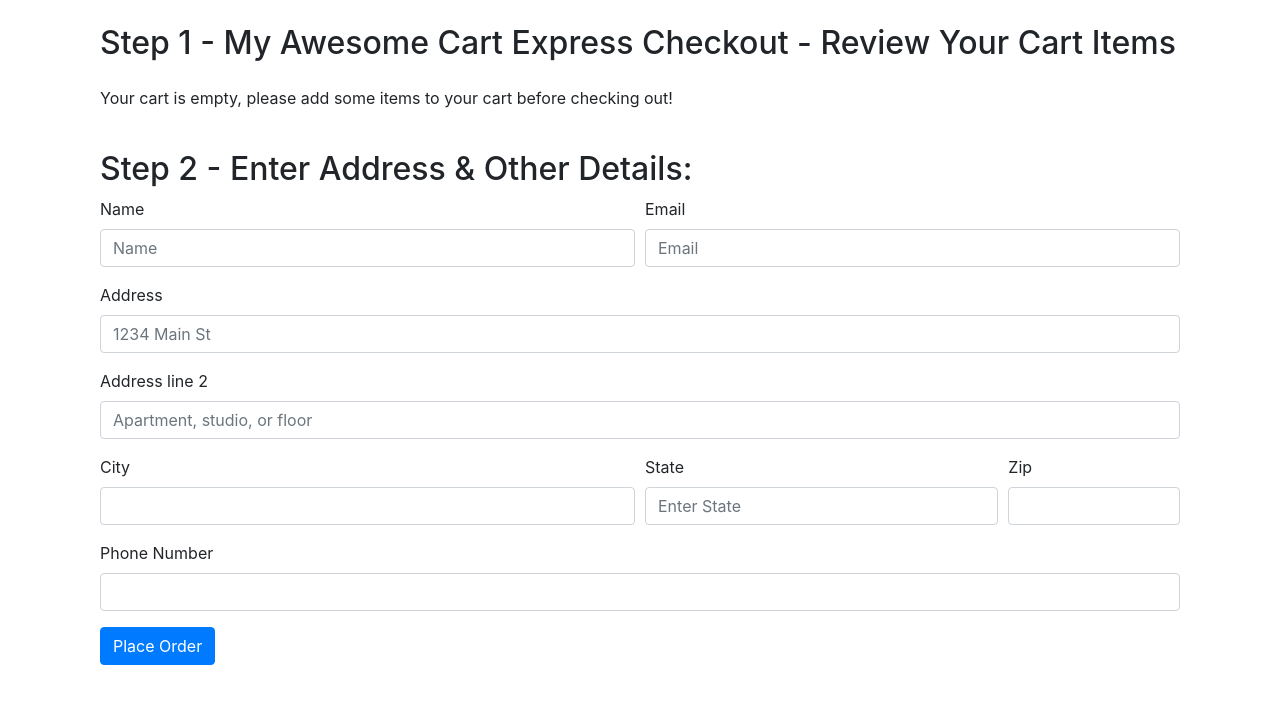
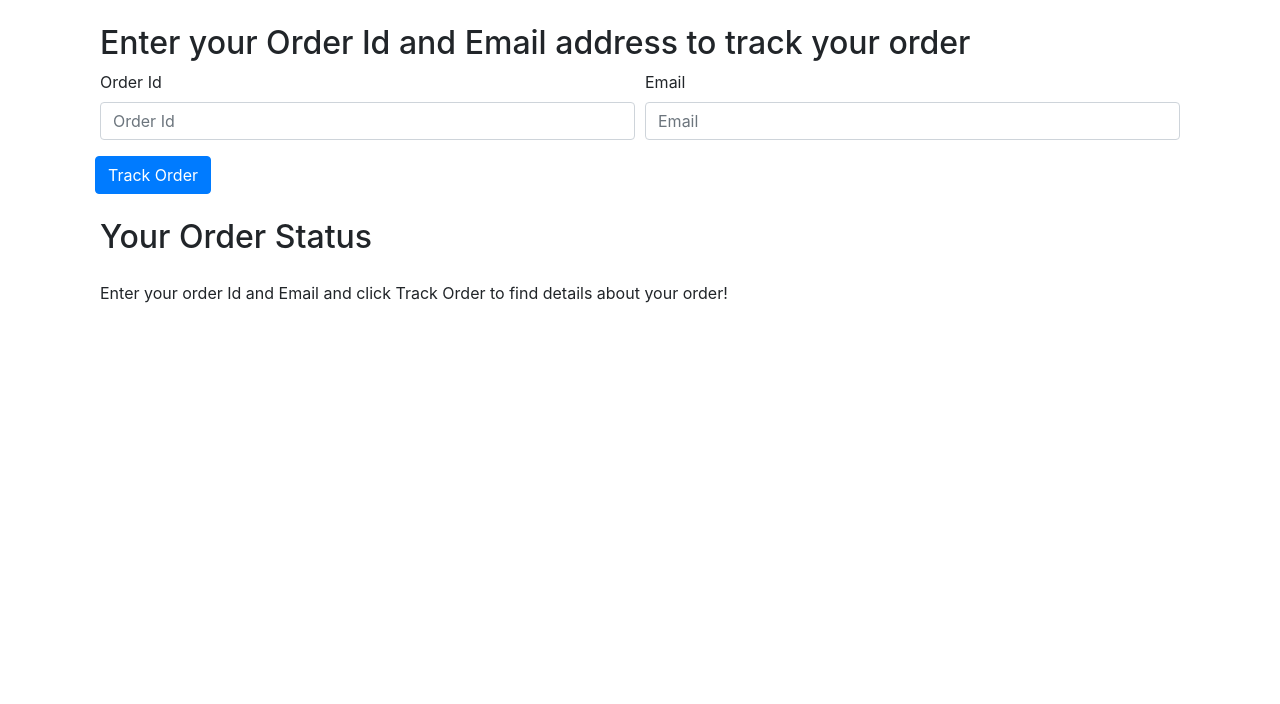
Before and after one commit to adityakadlag2004/authpro, a Django app: page /shop/tracker/ in a window 1280 px wide. Shown: the part 56-760 px from the top of the page. Run offline with Django 4.2, Linux system fonts and the light colour scheme; some libraries are stand-ins or nearby versions.

Commit message:
Order tracker.html Done

```diff
--- a/MAC/shop/admin.py
+++ b/MAC/shop/admin.py
@@ -1,6 +1,7 @@
 from django.contrib import admin
-from . models import Product,Contact,Order
+from . models import Product,Contact,Order,OrderUpdate
 
 admin.site.register(Product)
 admin.site.register(Order)
 admin.site.register(Contact)
+admin.site.register(OrderUpdate)
--- a/MAC/shop/templates/shop/basic.html
+++ b/MAC/shop/templates/shop/basic.html
@@ -56,16 +56,19 @@
             <a class="nav-link" href="/shop/contact">Contact Us</a>
           </li>
         </ul>
-        <form class="form-inline my-2 my-lg-0">
+        <form class="form-inline my-2 my-lg-0" method="GET" action="/shop/search">
+          {% csrf_token %}
           <input
             class="form-control mr-sm-2"
             type="search"
+            id="product_name"
+            name="product_name"
             placeholder="Search"
             aria-label="Search"
           />
-          <button class="btn btn-outline-success my-2 my-sm-0" type="submit">
+          <a href= "shop/search/{{product_name}}"> <button class="btn btn-outline-success my-2 my-sm-0" type="submit" >
             Search
-          </button>
+          </button></a>
         </form>
         <button type="button" class="btn btn-secondary mx-2" id="popcart" data-placement="bottom" data-bs-toggle="popover" data-html='true' data-bs-content="And here's some amazing content. It's very engaging. Right?">
           Your Cart(<span id="cart">0</span>)
@@ -76,11 +79,9 @@
     {% block body%} {% endblock %}
     <!-- Optional JavaScript -->
     <!-- jQuery first, then Popper.js, then Bootstrap JS -->
-    <script
-      src="https://code.jquery.com/jquery-3.3.1.slim.min.js"
-      integrity="sha384-q8i/X+965DzO0rT7abK41JStQIAqVgRVzpbzo5smXKp4YfRvH+8abtTE1Pi6jizo"
-      crossorigin="anonymous"
-    ></script>
+    <script src="https://code.jquery.com/jquery-3.3.1.js"
+  integrity="sha256-2Kok7MbOyxpgUVvAk/HJ2jigOSYS2auK4Pfzbm7uH60="
+  crossorigin="anonymous"></script>
     <script
       src="https://cdnjs.cloudflare.com/ajax/libs/popper.js/1.14.6/umd/popper.min.js"
       integrity="sha384-wHAiFfRlMFy6i5SRaxvfOCifBUQy1xHdJ/yoi7FRNXMRBu5WHdZYu1hA6ZOblgut"
--- a/MAC/shop/templates/shop/tracker.html
+++ b/MAC/shop/templates/shop/tracker.html
@@ -1,90 +1,67 @@
 {% extends 'shop/basic.html' %}
-{% block title%} Checkout - My Awesome Cart{% endblock %}
+{% block title%} My Awesome Cart Tracker{% endblock %}
 {% block body %}
 <div class="container">
     <div class="col my-4">
-        <h2>Step 1 - My Awesome Cart Express Checkout - Review Your Cart Items</h2>
-        <div class="my-4">
-            <ul class="list-group" id="items">
-            </ul>
-        </div>
-    </div>
-    <div class="col my-4">
-        <h2>Step 2 - Enter Address & Other Details:</h2>
-        <form method="post" action="/shop/checkout/">{% csrf_token %}
-            <input type="hidden" name="itemsJson" id="itemsJson">
+        <h2>Enter your Order Id and Email address to track your order</h2>
+        <form method="post" action="#" id="trackerForm">{% csrf_token %}
             <div class="form-row">
                 <div class="form-group col-md-6">
-                    <label for="inputname">Name</label>
-                    <input type="text" class="form-control" id="name" name="name" placeholder="Name">
+                    <label for="inputname">Order Id</label>
+                    <input type="text" class="form-control" id="orderId" name="orderId" placeholder="Order Id">
                 </div>
                 <div class="form-group col-md-6">
                     <label for="inputEmail4">Email</label>
                     <input type="email" class="form-control" id="email" name="email" placeholder="Email">
                 </div>
-            </div>
-            <div class="form-group">
-                <label for="inputAddress">Address</label>
-                <input type="text" class="form-control" id="address1" name="address1" placeholder="1234 Main St">
-            </div>
-            <div class="form-group">
-                <label for="inputAddress2">Address line 2</label>
-                <input type="text" class="form-control" id="address2" name="address2" placeholder="Apartment, studio, or floor">
-            </div>
-            <div class="form-row">
-                <div class="form-group col-md-6">
-                    <label for="inputCity">City</label>
-                    <input type="text" class="form-control" id="city" name="city">
-                </div>
-                <div class="form-group col-md-4">
-                    <label for="inputState">State</label>
-                    <input type="text" class="form-control" id="state" name="state"  placeholder="Enter State">
-                </div>
-                <div class="form-group col-md-2">
-                    <label for="inputZip">Zip</label>
-                    <input type="text" class="form-control" id="zip_code" name="zip_code">
+                <button type="submit" class="btn btn-primary">Track Order</button>
             </div>
     </div>
-            <div class="form-group">
-                <label for="inputZip">Phone Number</label>
-                <input type="tel" class="form-control" id="phone" name="phone">
+    <div class="col my-4">
+        <h2>Your Order Status</h2>
+        <div class="my-4">
+            <ul class="list-group" id="items">
+            	Enter your order Id and Email and click Track Order to find details about your order!
+            </ul>
         </div>
-            <button type="submit" class="btn btn-primary">Place Order</button>
-        </form>
     </div>
 </div>
 {% endblock %}
 {% block js %}
 <script>
-if (localStorage.getItem('cart') == null) {
-    var cart = {};
-} else {
-    cart = JSON.parse(localStorage.getItem('cart'));
-}
-console.log(cart);
-var sum = 0;
-if ($.isEmptyObject(cart)) {
-    //if object is empty
-    mystr = `<p>Your cart is empty, please add some items to your cart before checking out!</p>`
-    $('#items').append(mystr);
-} else {
-    for (item in cart) {
-        let name = cart[item][1];
-        let qty = cart[item][0];
-        sum = sum + qty;
+$('#trackerForm').submit(function(event) {
+    $('#items').empty();
+    var formData = {
+        'orderId': $('input[name=orderId]').val(),
+        'email': $('input[name=email]').val(),
+        'csrfmiddlewaretoken': $('input[name=csrfmiddlewaretoken]').val()
+    };
+    $.ajax({
+            type: 'POST',
+            url: '/shop/tracker/',
+            data: formData,
+            encode: true
+        })
+        .done(function(data) {
+            console.log(data)
+            updates = JSON.parse(data);
+            if (updates.length > 0 & updates != {}) {
+                for (i = 0; i < updates.length; i++) {
+                    let text = updates[i]['text'];
+                    let time = updates[i]['time'];
                     mystr = `<li class="list-group-item d-flex justify-content-between align-items-center">
-                    ${name}
-                    <span class="badge badge-primary badge-pill">${qty}</span>
+                    ${text}
+                    <span class="badge badge-primary badge-pill">${time}</span>
                 </li>`
                     $('#items').append(mystr);
                 }
+            } else {
+            	mystr = `<li class="list-group-item d-flex justify-content-between align-items-center">
+                    Sorry, We are not able to fetch this order id and email. Make sure to type correct order Id and email</li>`
+            	$('#items').append(mystr);
             }
-document.getElementById('cart').innerHTML = sum;
-$('#itemsJson').val(JSON.stringify(cart));
-{% if thank %}
-alert('Thanks for ordering with us. Your order is {{id}}. Use it to track your order using our order tracker');
-localStorage.clear();
-document.location = "/shop";
-{% endif %}
+        });
+    event.preventDefault();
+});
 </script>
 {% endblock %}
--- a/MAC/shop/views.py
+++ b/MAC/shop/views.py
@@ -1,7 +1,8 @@
-from django.shortcuts import render
-
-from .models import Product, Contact, Order
+from django.http import HttpResponse
+from django.shortcuts import render, redirect
+from .models import Product, Contact, Order, OrderUpdate
 from math import ceil
+import json
 
 
 def index(request):
@@ -11,7 +12,7 @@ def index(request):
     for cat in cats:
         prod = Product.objects.filter(category=cat)
         n = len(prod)
-        nSlides = n//4 + ceil((n/4)-(n//4))
+        nSlides = n // 4 + ceil((n / 4) - (n // 4))
         allProds.append([prod, range(1, nSlides), nSlides])
     params = {
         'allProds': allProds,
@@ -20,7 +21,14 @@ def index(request):
 
 
 def search(request):
-    return render(request, 'shop/search.html')
+    if request.method == "GET":
+        product_name = request.GET.get('product_name')
+        product = Product.objects.filter(productName=product_name)
+        print('Product = ', product)
+        if len(product) > 0:
+            return render(request, 'shop/search.html', {'product': product[0]})
+        else:
+            return redirect('/shop')
 
 
 def about(request):
@@ -46,6 +54,23 @@ def productView(request, myId):
 
 
 def tracker(request):
+    if request.method == "POST":
+        orderId = request.POST.get('orderId', '')
+        email = request.POST.get('email', '')
+        try:
+            order = Order.objects.filter(order_id=orderId, email=email)
+            if len(order) > 0:
+                update = OrderUpdate.objects.filter(order_id=orderId)
+                updates = []
+                for item in update:
+                    updates.append({'text': item.update_desc, 'time': item.timestamp})
+                    response = json.dumps(updates, default=str)
+                return HttpResponse(response)
+            else:
+                return HttpResponse('{}')
+        except Exception as e:
+            return HttpResponse('{}')
+
     return render(request, 'shop/tracker.html')
 
 
@@ -55,7 +80,7 @@ def checkout(request):
         name = request.POST.get('name', '')
         email = request.POST.get('email', '')
         address = request.POST.get('address1', '') + \
-            " " + request.POST.get('address2', '')
+                  " " + request.POST.get('address2', '')
         city = request.POST.get('city', '')
         state = request.POST.get('state', '')
         zip_code = request.POST.get('zip_code', '')
@@ -63,8 +88,9 @@ def checkout(request):
         order = Order(items_json=items_json, name=name, email=email, address=address, city=city,
                       state=state, zip_code=zip_code, phone=phone)
         order.save()
+        update = OrderUpdate(order_id=order.order_id, update_desc="The Order has been placed")
+        update.save()
         thank = True
         id = order.order_id
-        return render(request, 'shop/checkout.html', {'thank': thank,'id':id})
-
+        return render(request, 'shop/checkout.html', {'thank': thank, 'id': id})
     return render(request, 'shop/checkout.html')
```
Also changed, not shown: MAC/shop/models.py (+12 -0 lines), MAC/shop/templates/shop/search.html (+61 -2 lines), MAC/db.sqlite3. Lines whose indentation alone changed are shown as unchanged.
